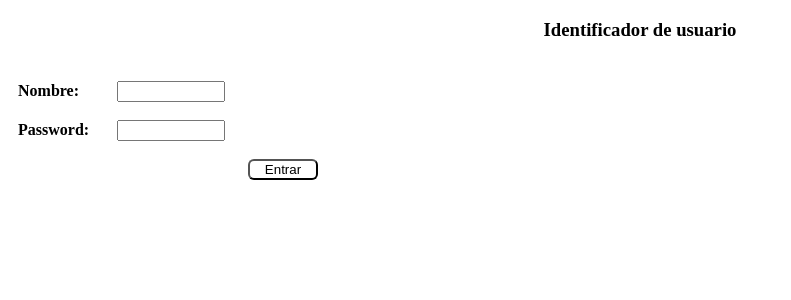
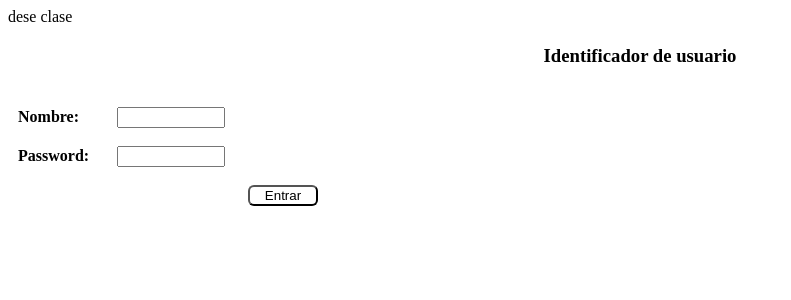
Before and after one commit to marcodm1/Actividad-funciones-stringTarea, a PHP site: page /Marco/xxx.php in a window 1280 px wide. Shown: the top 300 px of the page, without its empty margins (0-791 px from the left). Run offline with PHP 8.4, Linux system fonts and the light colour scheme.

Commit message:
desde clase 13/11/2020

```diff
--- a/MarcoGit/xxx.php
+++ b/MarcoGit/xxx.php
@@ -1,5 +1,5 @@
 <!DOCTYPE html>
-
+dese clase
 <html lang="es">
     <head>
         <meta charset="utf-8">
```
